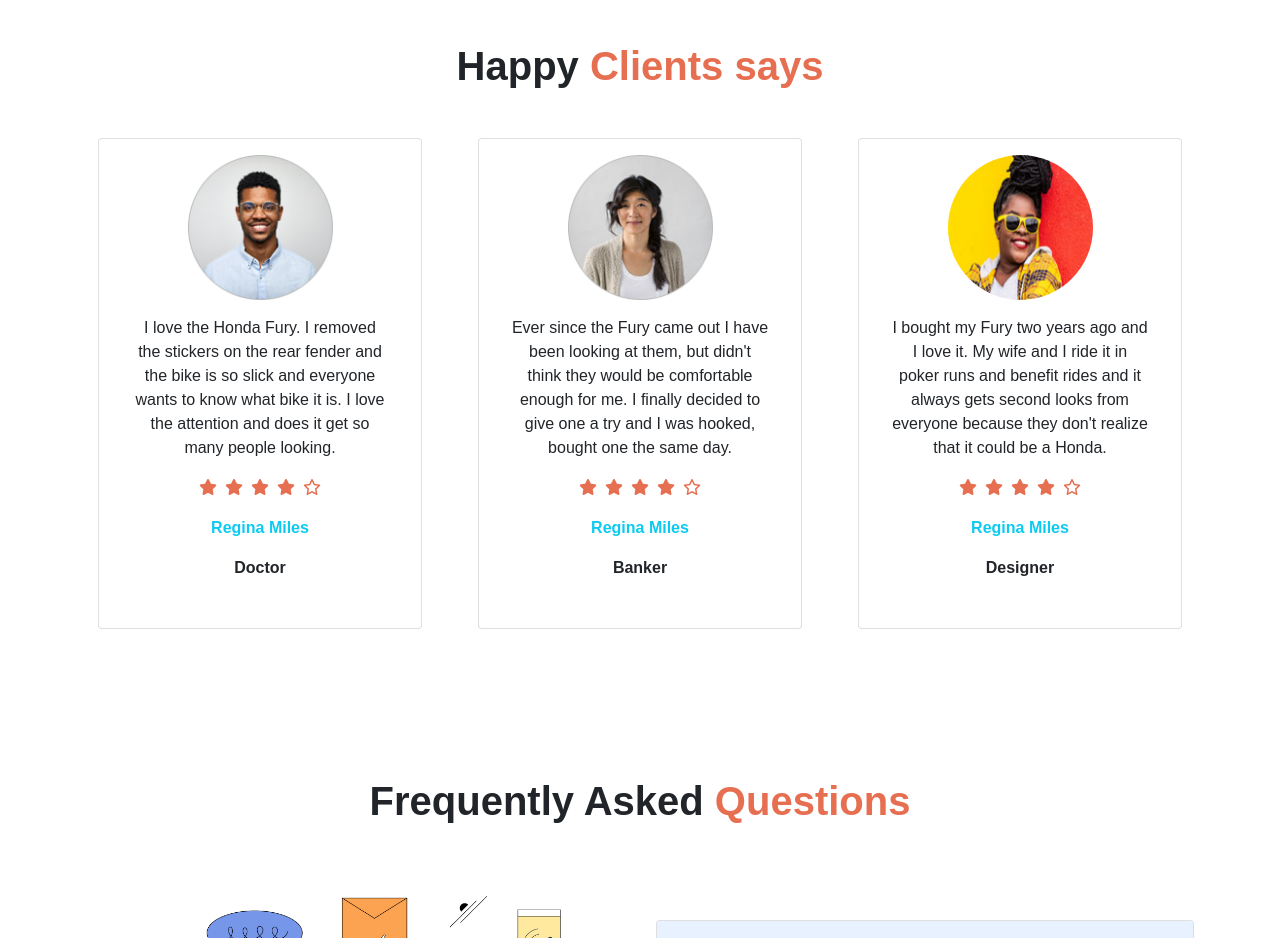
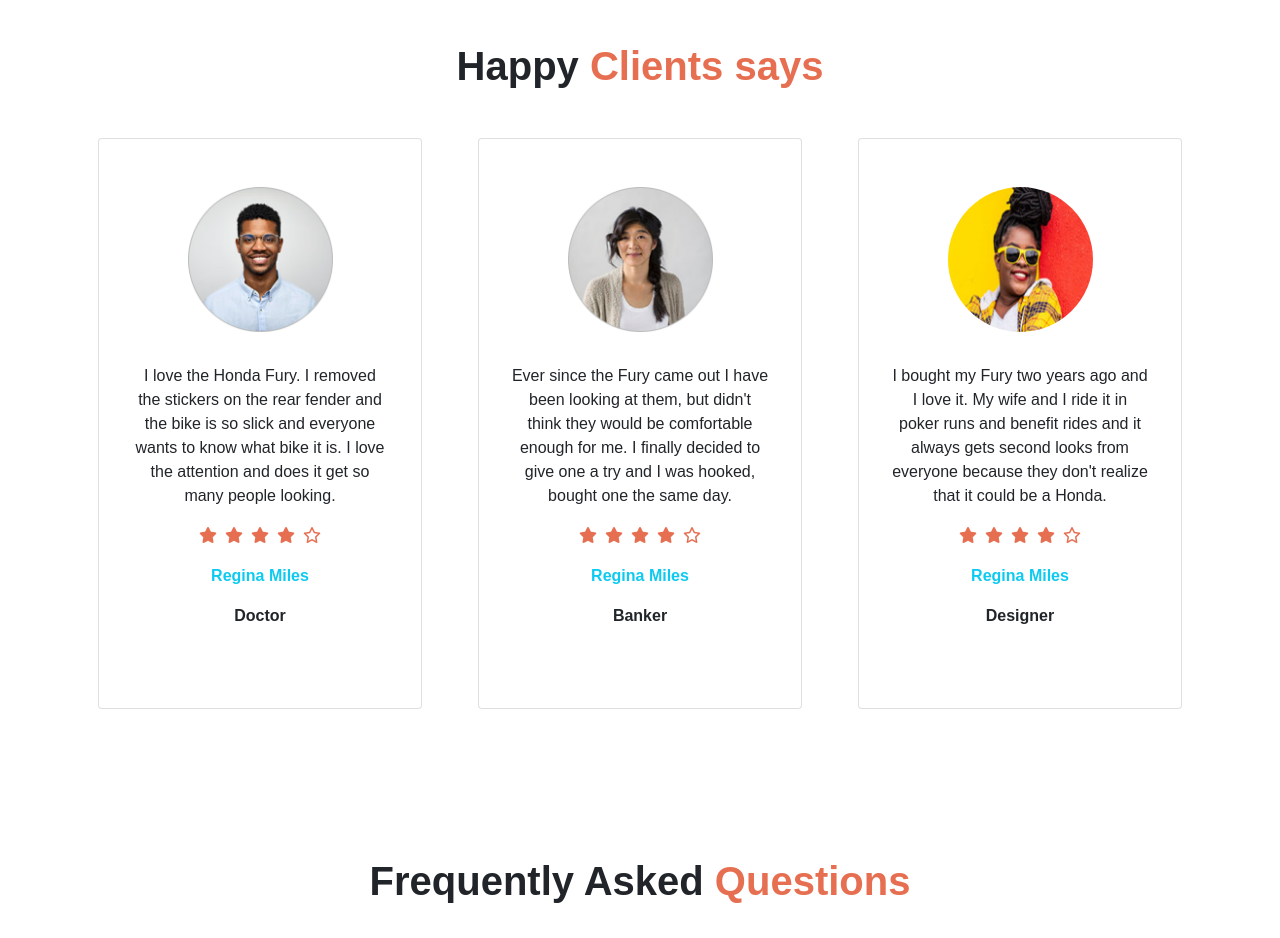
Before and after one commit to Masum-SM/honda-cbr-assignment-3, a plain HTML site: page index.html in a window 1280 px wide. Shown: the part 1240-2178 px from the top of the page. Drawn offline with nearby package versions, Linux system fonts and the light colour scheme.

Commit message:
clicent image padding set

```diff
--- a/index.html
+++ b/index.html
@@ -118,8 +118,8 @@
                     <div class="col d-flex align-items-center justify-content-center">
                         <div class="px-3">
 
-                            <div class="card h-100 p-3">
-                                <div class="crd-thumbnail text-center mx-auto">
+                            <div class="card h-100 px-3 py-5">
+                                <div class="crd-thumbnail text-center mx-auto mb-3">
                                     <img class=" text-center card-img-top  w-50" src="images/user-1.png"  alt="...">
                                 </div>
 
@@ -153,8 +153,8 @@
                     <div class="col d-flex align-items-center justify-content-center">
                         <div class="px-3">
 
-                            <div class="card h-100 p-3">
-                                <div class="crd-thumbnail text-center mx-auto">
+                            <div class="card h-100 px-3 py-5">
+                                <div class="crd-thumbnail text-center mx-auto mb-3">
                                     <img class=" text-center card-img-top  w-50" src="images/user-2.png"  alt="...">
                                 </div>
 
@@ -188,8 +188,8 @@
                     <div class="col d-flex align-items-center justify-content-center">
                         <div class="px-3">
 
-                            <div class="card h-100 p-3">
-                                <div class="crd-thumbnail text-center mx-auto">
+                            <div class="card h-100 px-3 py-5">
+                                <div class="crd-thumbnail text-center mx-auto mb-3">
                                     <img class=" text-center card-img-top rounded-circle w-50 " src="images/user-33.png"  alt="...">
                                 </div>
 
```
